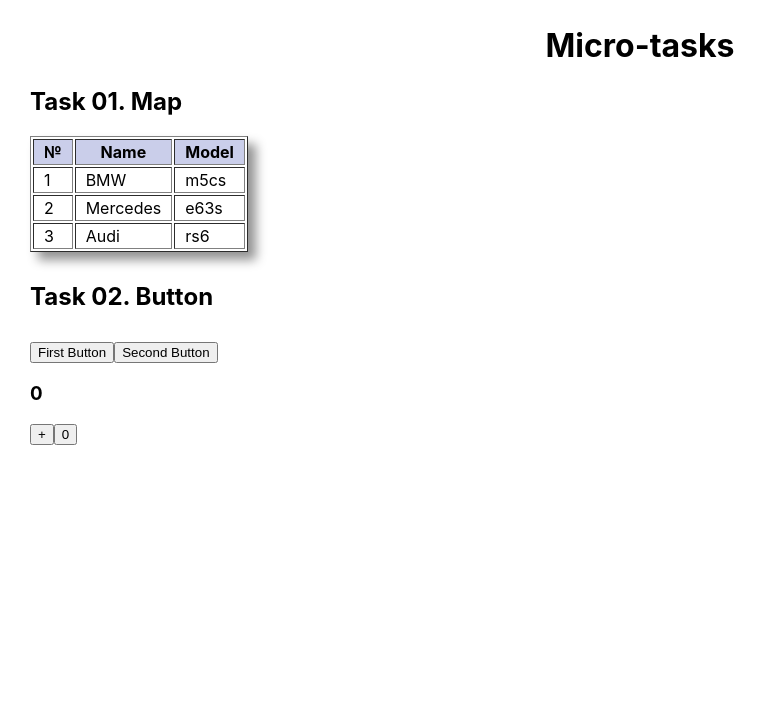
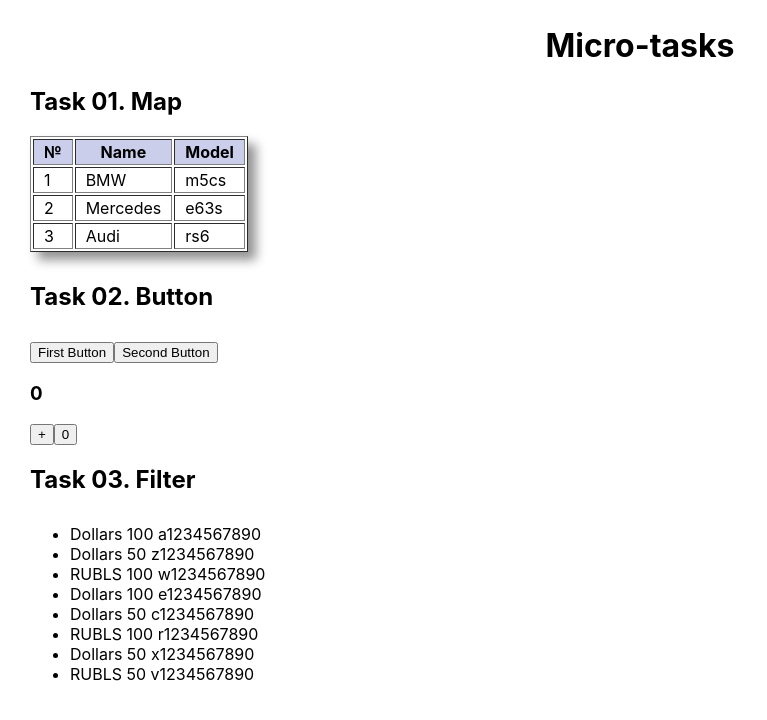
Before and after one commit to AlekseiBestuzhev/micro-tasks, a React (Create React App) app: page / in a window 1280 px wide. Shown: the top 720 px of the page, without its empty margins (0-767 px from the left). Built offline with nearby package versions, Linux system fonts and the light colour scheme.

Commit message:
upd: task_03 show list

```diff
--- a/src/App.tsx
+++ b/src/App.tsx
@@ -2,6 +2,7 @@
 import './App.css';
 import { CarsType, TaskMap } from './tasks/task_01_map/TaskMap';
 import { TaskButton } from './tasks/task_02_button/TaskButton';
+import { TaskFilter } from './tasks/task_03_filter/TaskFilter';
 
 function App() {
 	const topCars: CarsType[] = [
@@ -14,6 +15,7 @@
 			<h1 className='page-title'>Micro-tasks</h1>
 			<TaskMap top={topCars} />
 			<TaskButton />
+			<TaskFilter />
 		</div>
 	);
 }
--- a/src/tasks/task_03_filter/TaskFilter.tsx
+++ b/src/tasks/task_03_filter/TaskFilter.tsx
@@ -11,9 +11,21 @@
 		{ banknots: 'Dollars', value: 50, number: ' x1234567890' },
 		{ banknots: 'RUBLS', value: 50, number: ' v1234567890' },
 	]);
+
 	return (
-		<>
-
-		</>
+		<div>
+			<h2 className='task'>Task 03. Filter</h2>
+			<ul>
+				{money.map((elem, index) => {
+					return (
+						<li key={index}>
+							<span>{elem.banknots} </span>
+							<span>{elem.value} </span>
+							<span>{elem.number}</span>
+						</li>
+					)
+				})}
+			</ul>
+		</div>
 	);
 }
```
